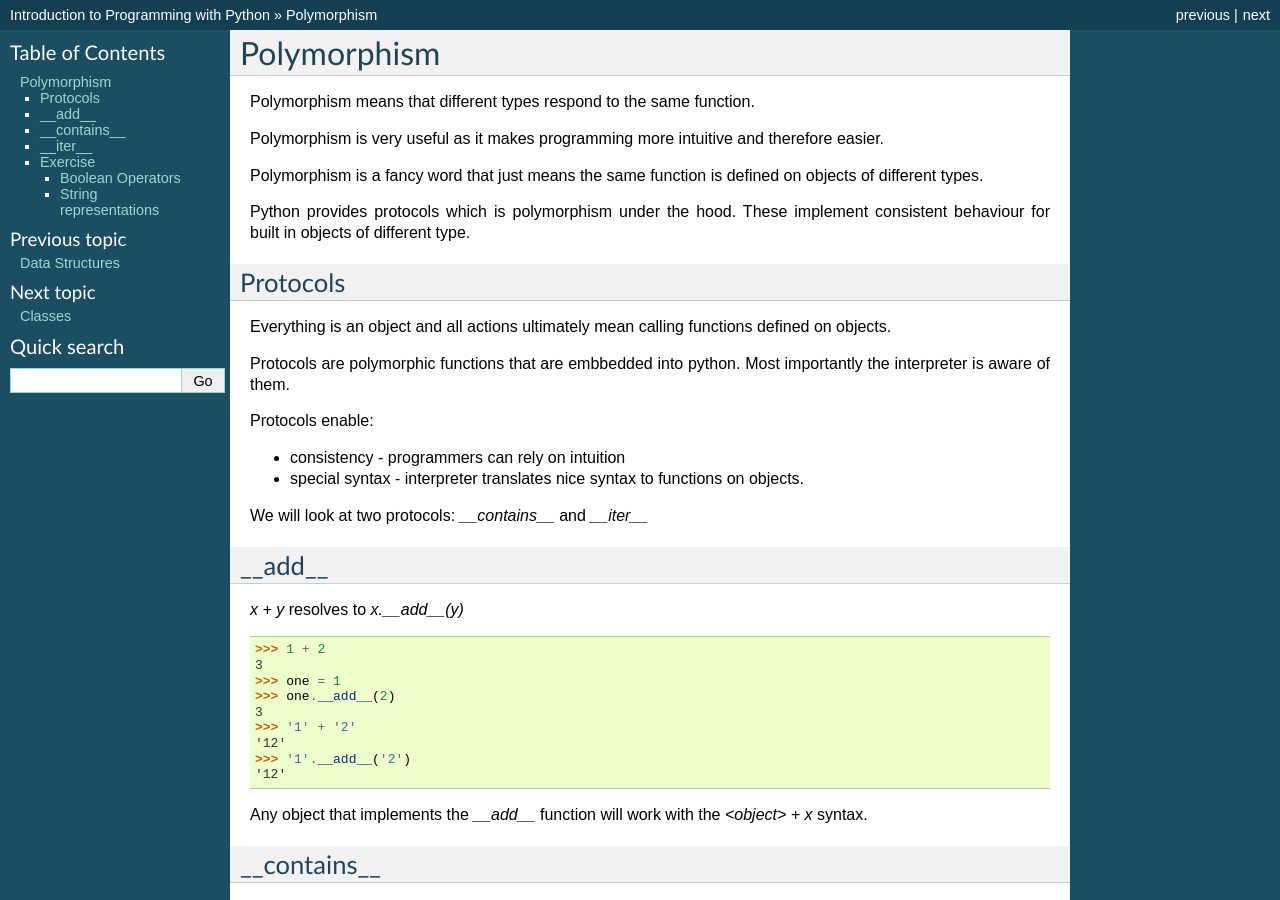
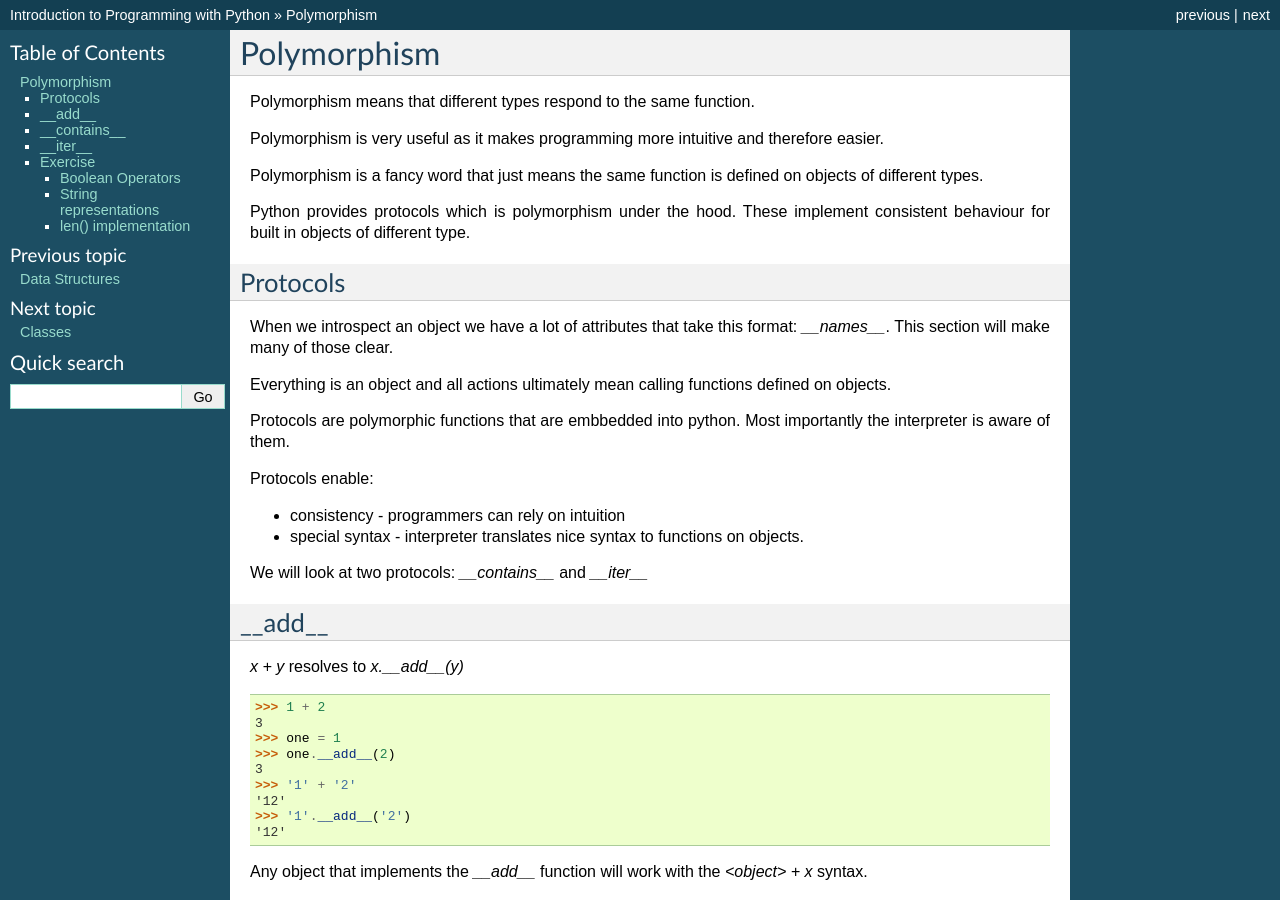
Before and after one commit to gu-lseg/intro-to-programming, a Sphinx documentation site: the page built from source/polymorphism.rst, in a window 1280 px wide and 900 px high. Built offline with Sphinx 7.4.7, drawn with Linux system fonts in a browser that asks for light colours; some of the changed text lies outside the part shown.

Commit message:
more polymorphism details

```diff
--- a/source/polymorphism.rst
+++ b/source/polymorphism.rst
@@ -15,6 +15,9 @@ for built in objects of different type.
 
 Protocols
 =========
+
+When we introspect an object we have a lot of attributes that take this format:
+`__names__`. This section will make many of those clear.
 
 Everything is an object and all actions ultimately mean calling functions defined on objects.
 
@@ -145,3 +148,15 @@ String representations
 
 What function gets called when we get results in the interpreter?
 Is it the same that gets called when we type `print(x)`?
+
+len() implementation
+--------------------
+
+len() works on many object types::
+
+    >>> len('hi')
+    2
+    >>> len([1, 2])
+    2
+
+Which protocol function is called by the function `len` on the object it is passed?
```
